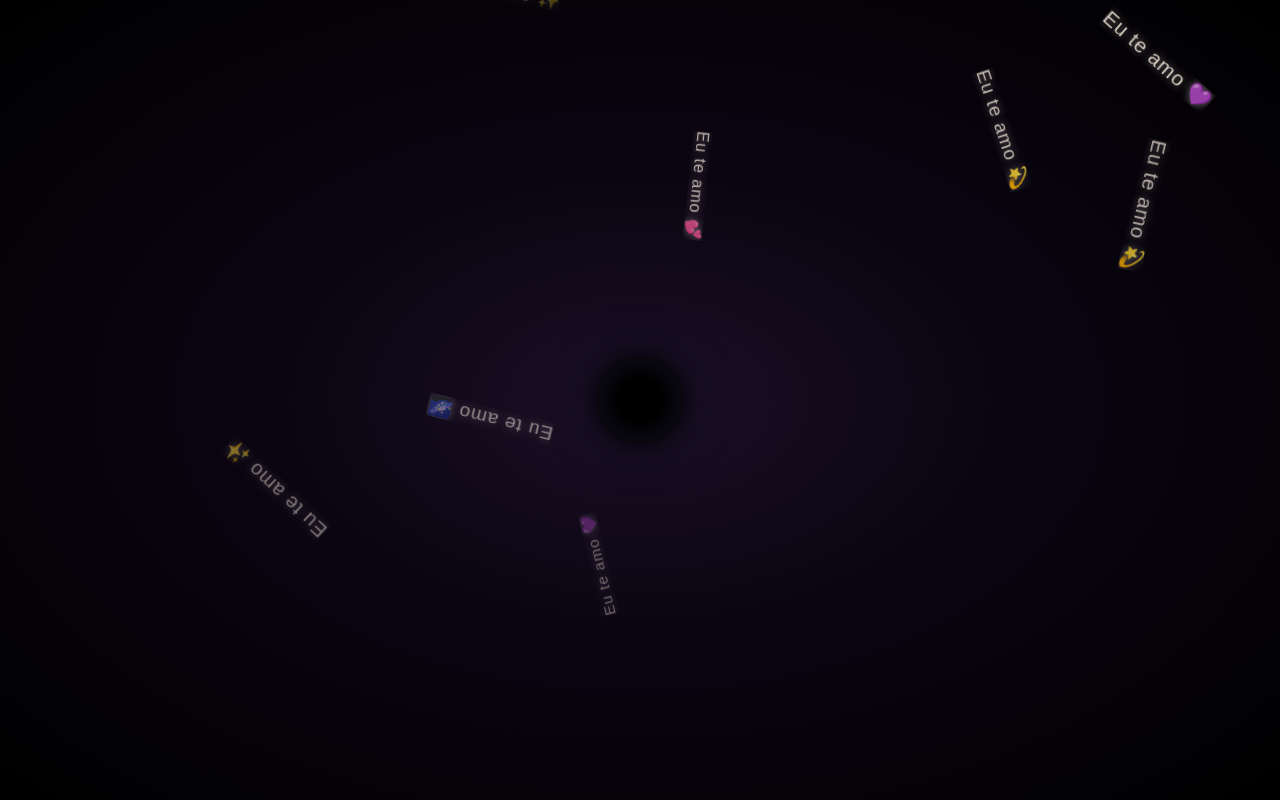
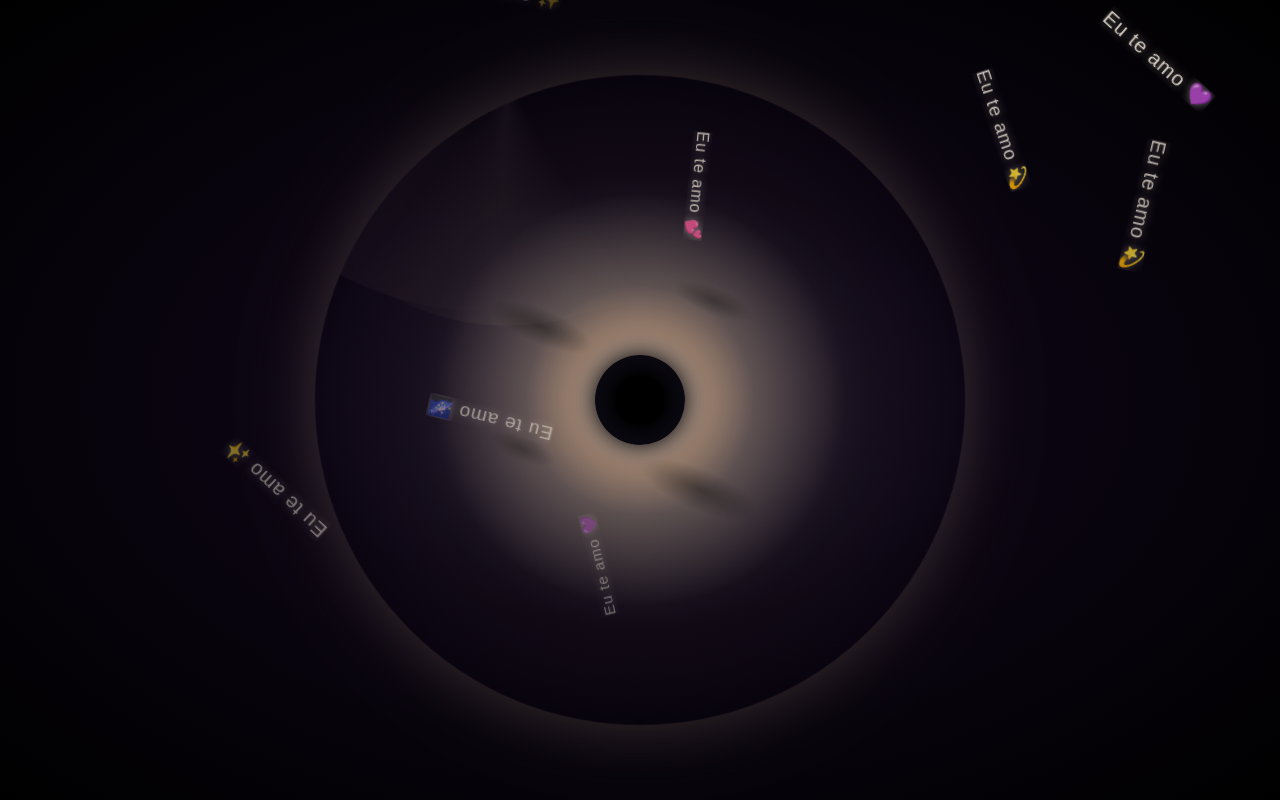
Before and after one commit to yuyutacomsono195-code/Galaxia-do-amor-rs, a plain HTML site: page index.html in a window 1280 px wide. Drawn offline with Linux system fonts and the light colour scheme.

Commit message:
Update index.html

```diff
--- a/index.html
+++ b/index.html
@@ -3,11 +3,13 @@
 <head>
     <meta charset="UTF-8">
     <meta name="viewport" content="width=device-width, initial-scale=1.0">
-    <title>Galáxia de Amor 💫</title>
+    <title>Via Láctea — Eu Te Amo 🦴🤍</title>
     <link rel="stylesheet" href="estilo.css">
 </head>
 <body>
-    <div class="galaxia"></div>
+    <div class="estrelas" id="estrelas"></div>
+    <div class="via-lactea"></div>
+    <div class="poeira"></div>
     <div class="buraco-negro"></div>
     <div id="chuva-amor"></div>
     <script src="script.js"></script>
```
